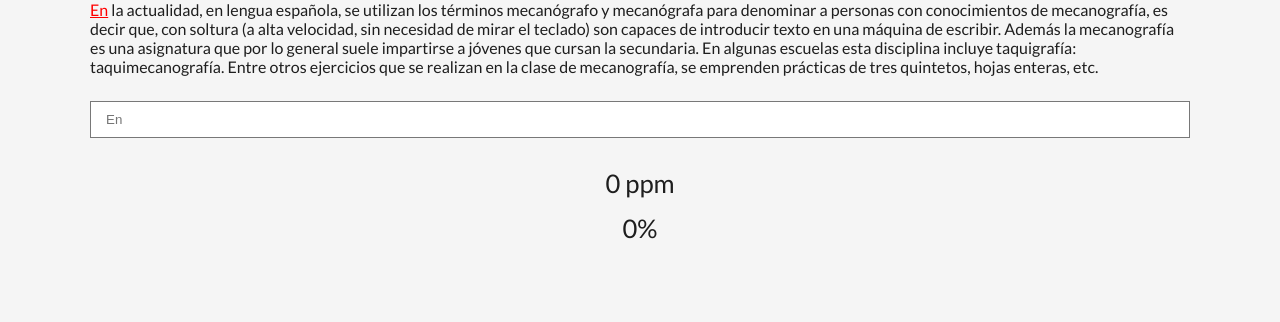
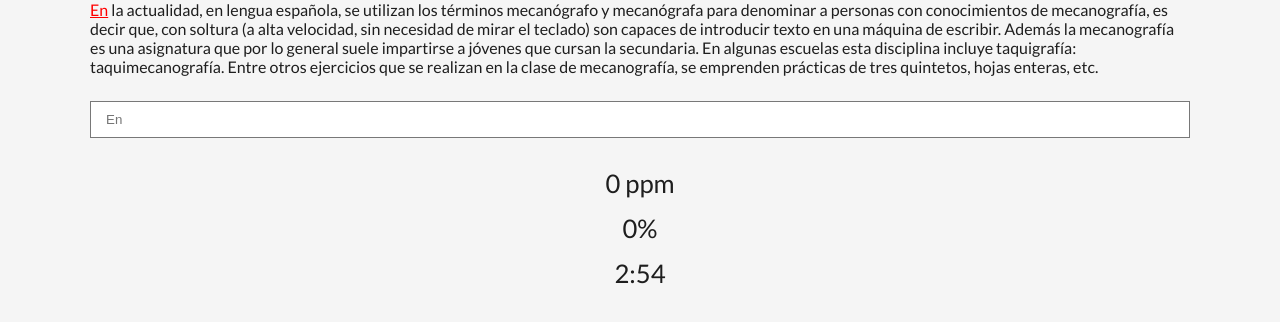
Before and after one commit to Arturoloma/Mecanografia, a plain HTML site: page index.html in a window 1280 px wide. Drawn offline with Linux system fonts and the light colour scheme.

Commit message:
Cronómetro
Añadido el cronómetro al prototipo 01

```diff
--- a/CSS/master.css
+++ b/CSS/master.css
@@ -87,6 +87,11 @@ select:focus, textarea:focus, input:focus {
   font-size: 1.6em;
   text-align: center;
 }
+#timer{
+  margin: 15px auto;
+  font-size: 1.6em;
+  text-align: center;
+}
 .palabra-actual {
   color: red;
   text-decoration: underline;
--- a/Js/prototipo_01.js
+++ b/Js/prototipo_01.js
@@ -157,3 +157,35 @@ function EstiloInput(iptCorrecto)
      iptTexto.style.color = "white";
   }
 }
+
+
+/* Prototipo BR */
+var interruptortimer = true;
+
+document.getElementById('timer').innerHTML =
+  03 + ":" + 00;
+startTimer();
+
+function startTimer() {
+  if (interruptortimer == true){
+    var presentTime = document.getElementById('timer').innerHTML;
+    var timeArray = presentTime.split(/[:]+/);
+    var m = timeArray[0];
+    var s = checkSecond((timeArray[1] - 1));
+    if(s==59){m=m-1}
+    if(m==0 & s==0){
+      interruptortimer = false;
+    }
+
+    document.getElementById('timer').innerHTML =
+    m + ":" + s;
+    setTimeout(startTimer, 1000);
+  }
+}
+
+
+function checkSecond(sec) {
+  if (sec < 10 && sec >= 0) {sec = "0" + sec}; // add zero in front of numbers < 10
+  if (sec < 0) {sec = "59"};
+  return sec;
+}
--- a/index.html
+++ b/index.html
@@ -21,6 +21,7 @@
              onselectstart="return false" onpaste="return false;" onCopy="return false" onCut="return false" ondrag="return false" ondrop="return false" autocomplete=off>
       <p id="opt-ppm">0 ppm</p>
       <p id="opt-progreso">0%</p>
+      <p id="timer">00:00</p>
     </main>
 
     <footer>
```
